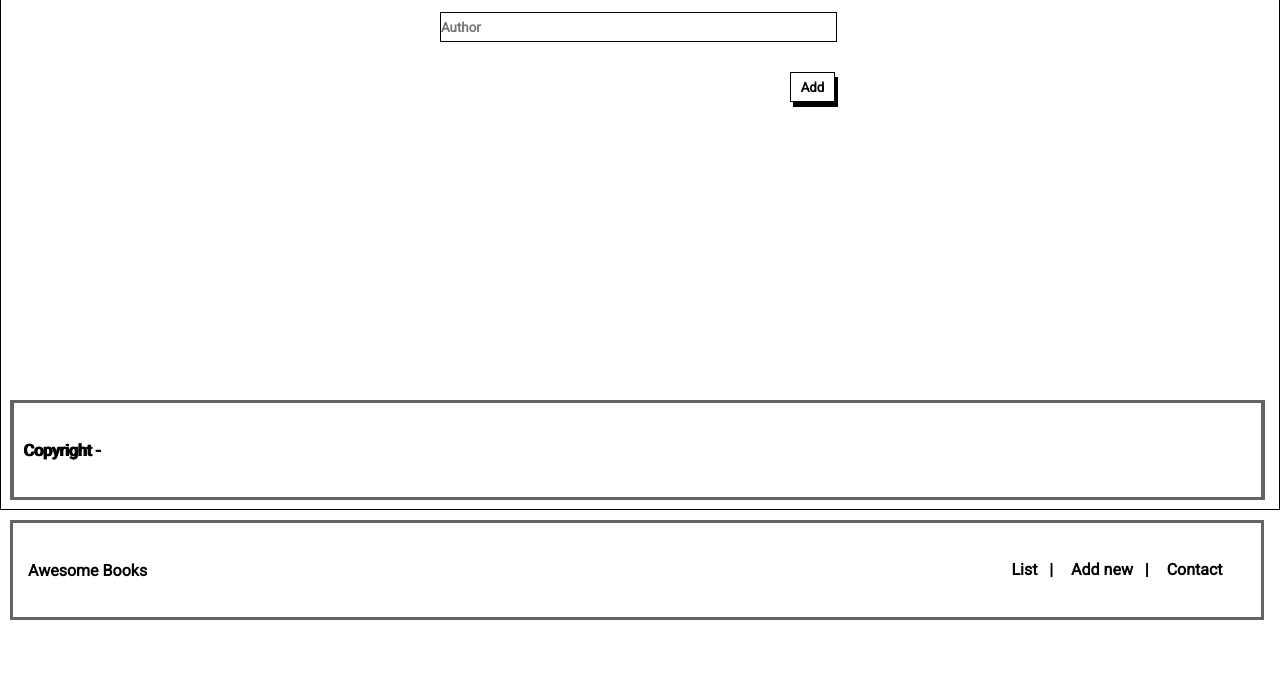
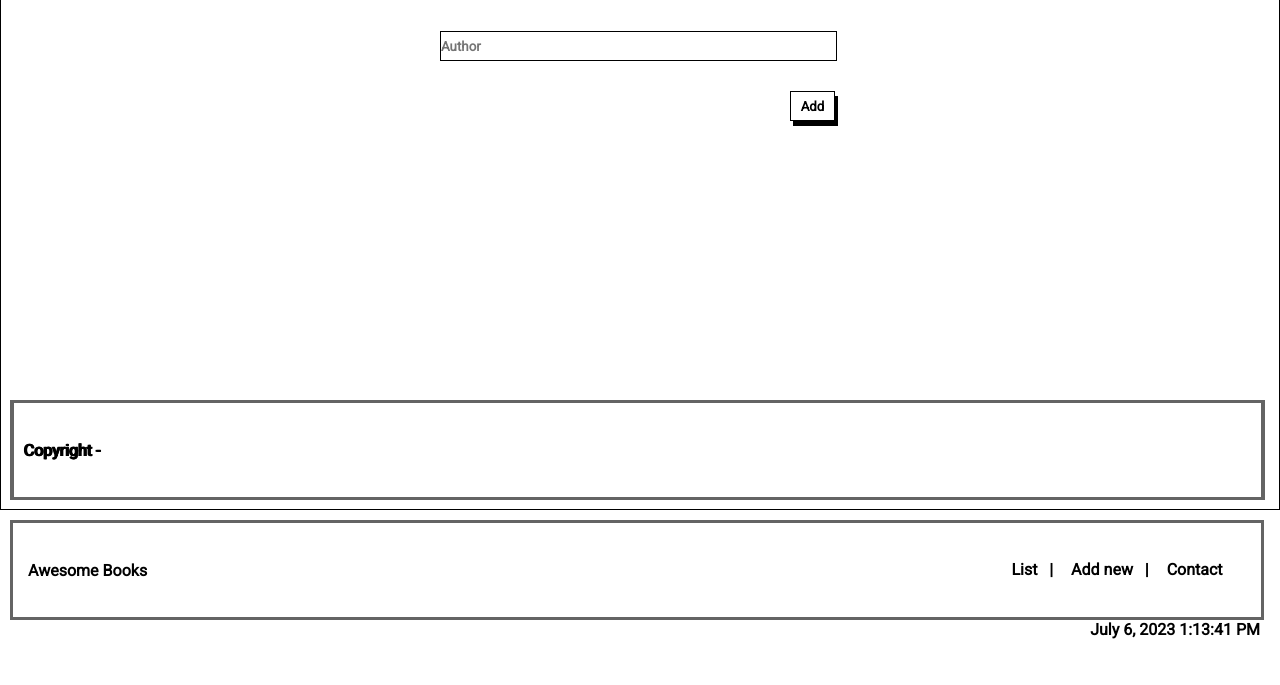
Before and after one commit to Bhekisile/Awesome-books, a website: page index.html in a window 1280 px wide. Shown: the part 290-975 px from the top of the page. Drawn offline with Linux system fonts and the light colour scheme.

Commit message:
Add date function

```diff
--- a/script.js
+++ b/script.js
@@ -57,15 +57,15 @@ addBtn.addEventListener('click', (event) => {
   authorInput.value = '';
 });
 
-// const dates = document.querySelectorAll('.date');
-// dates.forEach((date) => {
-//   const today = new Date();
-//   const time = today.toLocaleTimeString();
-//   const day = today.toLocaleDateString('en-us', {
-//     year: 'numeric', month: 'long', day: 'numeric',
-//   });
-//   date.textContent = `${day} ${time}`;
-// });
+const dates = document.querySelectorAll('.date');
+dates.forEach((date) => {
+  const today = new Date();
+  const time = today.toLocaleTimeString();
+  const day = today.toLocaleDateString('en-us', {
+    year: 'numeric', month: 'long', day: 'numeric',
+  });
+  date.textContent = `${day} ${time}`;
+});
 
 const links = document.querySelectorAll('.links'); /// create array of element objects
 links.forEach((link) => { // loop through them
--- a/styles.css
+++ b/styles.css
@@ -142,6 +142,10 @@ input {
 .date {
   font-family: "Roboto", sans-serif;
   font-weight: 600;
+  display: flex;
+  justify-content: flex-end;
+  margin-right: 20px;
+  font-size: 16px;
 }
 
 .nav ul {
@@ -151,13 +155,6 @@ input {
   margin-right: 30px;
   height: 20px;
   gap: 6px;
-}
-
-.date {
-  display: flex;
-  justify-content: flex-end;
-  margin-right: 20px;
-  font-size: 16px;
 }
 
 .cont {
@@ -196,7 +193,6 @@ input {
   width: 98%;
   position: fixed;
   bottom: 0;
-  /* left: 0; */
   font-family: "Roboto", sans-serif;
   border: 3px solid rgb(100, 100, 100);
   font-size: 16px;
```
Also changed, not shown: README.md.
